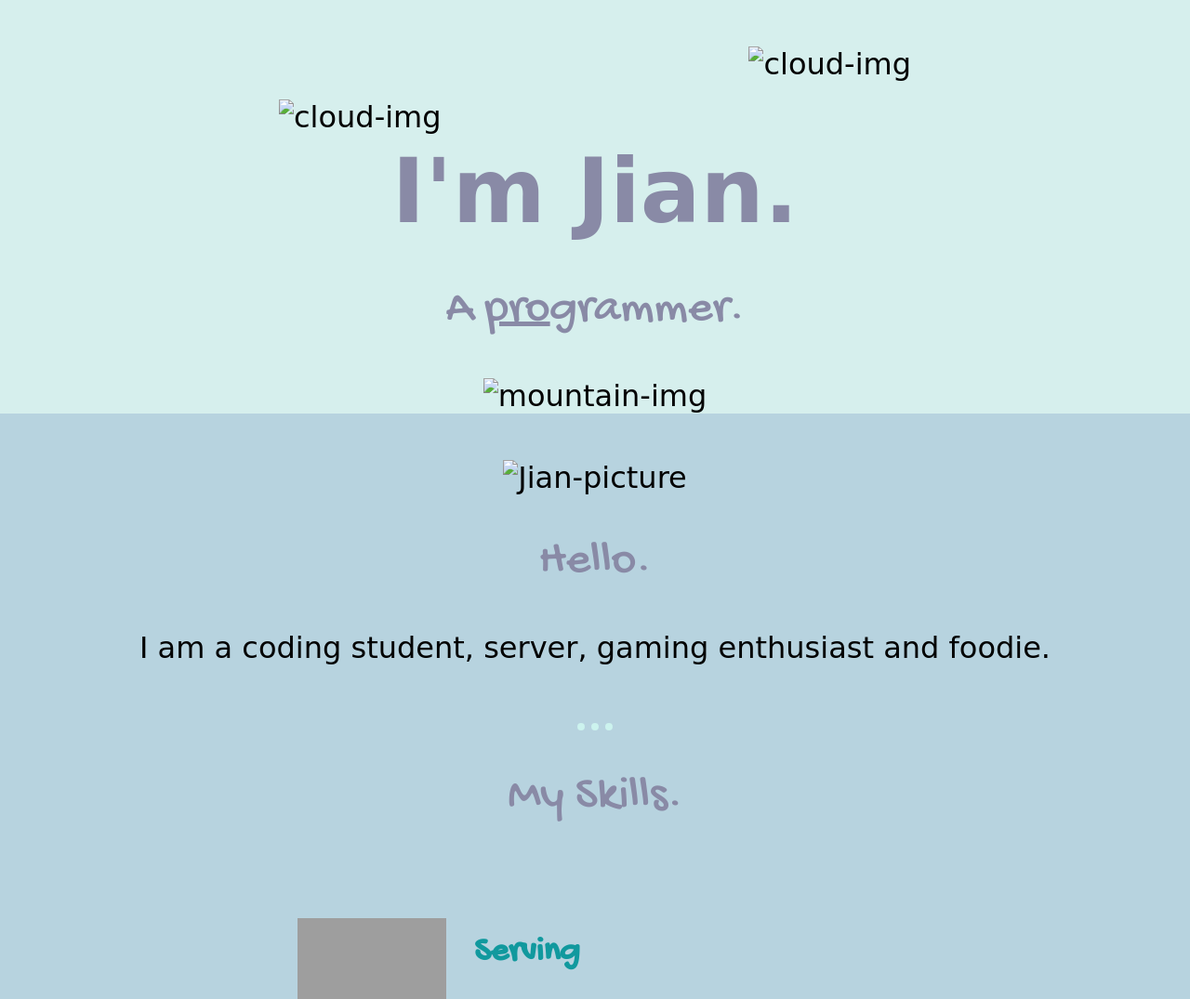
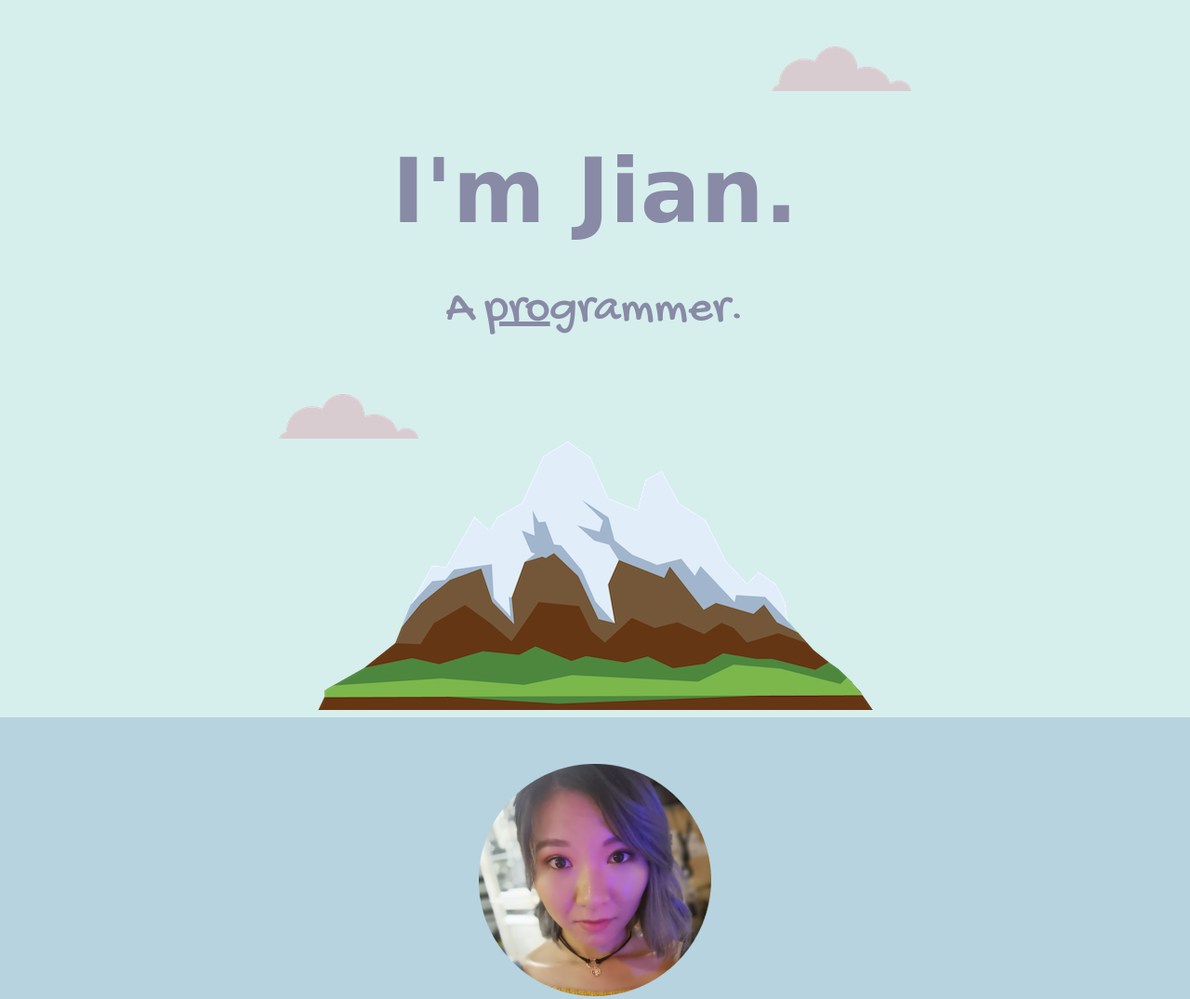
Before and after one commit to JianWXu/My-Website-v1, a plain HTML site: page index.html in a window 1280 px wide. Shown: the top 1075 px of the page at 93% size. Drawn offline with Linux system fonts and the light colour scheme; files that its build step writes are made by us from their sources; grey boxes are pictures that could not be loaded; a web font is replaced by a local one.

Commit message:
Update index.html

```diff
--- a/index.html
+++ b/index.html
@@ -5,7 +5,7 @@
   <meta charset="utf-8">
 
   <title>Jian W. Xu</title>
-  <link rel="stylesheet" href="css/styles.css">
+  <link rel="stylesheet" href="styles.css">
   <link rel="icon" href="favicon.ico">
   <link rel="preconnect" href="https://fonts.googleapis.com">
   <link rel="preconnect" href="https://fonts.gstatic.com" crossorigin>
@@ -14,16 +14,16 @@
 
 <body>
   <div class="top-container">
-    <img class="top-cloud" src="images/cloud.png" alt="cloud-img">
+    <img class="top-cloud" src="cloud.png" alt="cloud-img">
     <h1>I'm Jian.</h1>
     <h2>A <span><u>pro</u></span>grammer.</h2>
-    <img class="bottom-cloud" src="images/cloud.png" alt="cloud-img">
-    <img src="images/mountain.png" alt="mountain-img">
+    <img class="bottom-cloud" src="cloud.png" alt="cloud-img">
+    <img src="mountain.png" alt="mountain-img">
   </div>
 
   <div class="middle-container">
     <div class="profile">
-      <img src="images/Jian.png" alt="Jian-picture">
+      <img src="Jian.png" alt="Jian-picture">
       <h2>Hello.</h2>
       <p class="intro">I am a coding student, server, gaming enthusiast and foodie.</p>
     </div>
@@ -36,7 +36,7 @@
         <p>I started working in hospitality industry since I was in high school. I have always been socialable personable making me an ideal server.</p>
       </div>
             <div class="skill-row-second">
-        <img class="transcription" src="images/transcription.png" alt="transcription-picture">
+        <img class="transcription" src="transcription.png" alt="transcription-picture">
         <h3>Transcriptionst</h3>
         <p class="fuck-me">I possess fast and accurate typing skills and transcribe manuscripts with speed and accuracy.</p>
       </div>
```
